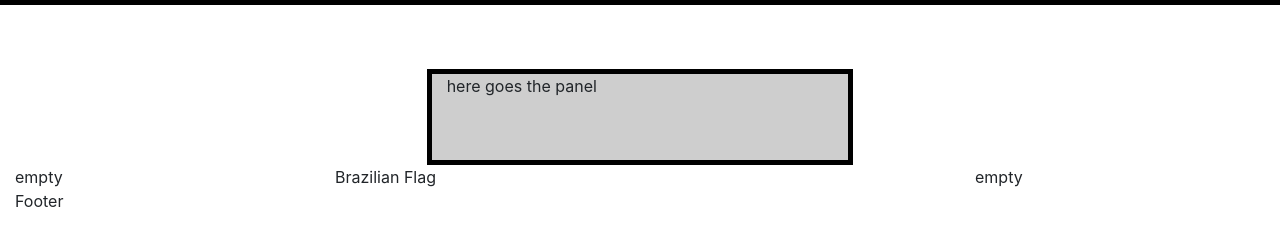
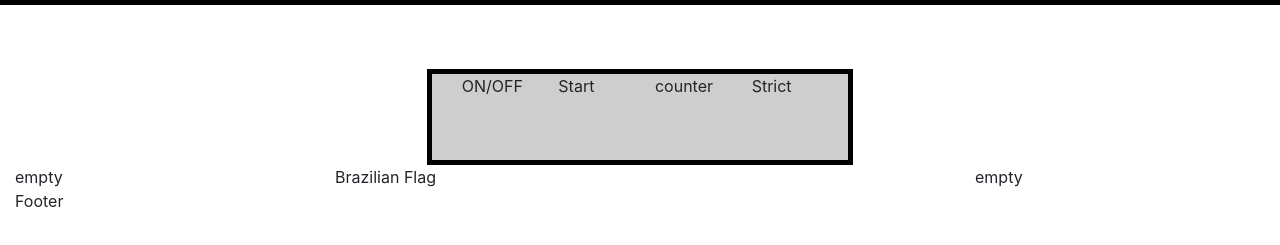
Before and after one commit to Code-Institute-Submissions/BrazilianSimon, a plain HTML site: page index.html in a window 1280 px wide. Shown: the part 115-360 px from the top of the page. Drawn offline with nearby package versions, Linux system fonts and the light colour scheme.

Commit message:
Boiler plate Panel was added to index.

```diff
--- a/index.html
+++ b/index.html
@@ -22,7 +22,16 @@
     <div class="container-fluid">
         <div class="row">
             <div class="col-4"></div>
-            <div class="col-4 panel">here goes the panel</div>
+            <div class="col-4 panel">
+                <div class="container-fluid">
+                    <div class="row">
+                        <div class="col-3">ON/OFF</div>
+                        <div class="col-3">Start</div>
+                        <div class="col-3">counter</div>
+                        <div class="col-3">Strict</div>
+                    </div>
+                </div>
+            </div>
             <div class="col-4"></div>
         </div>
     </div>
```
